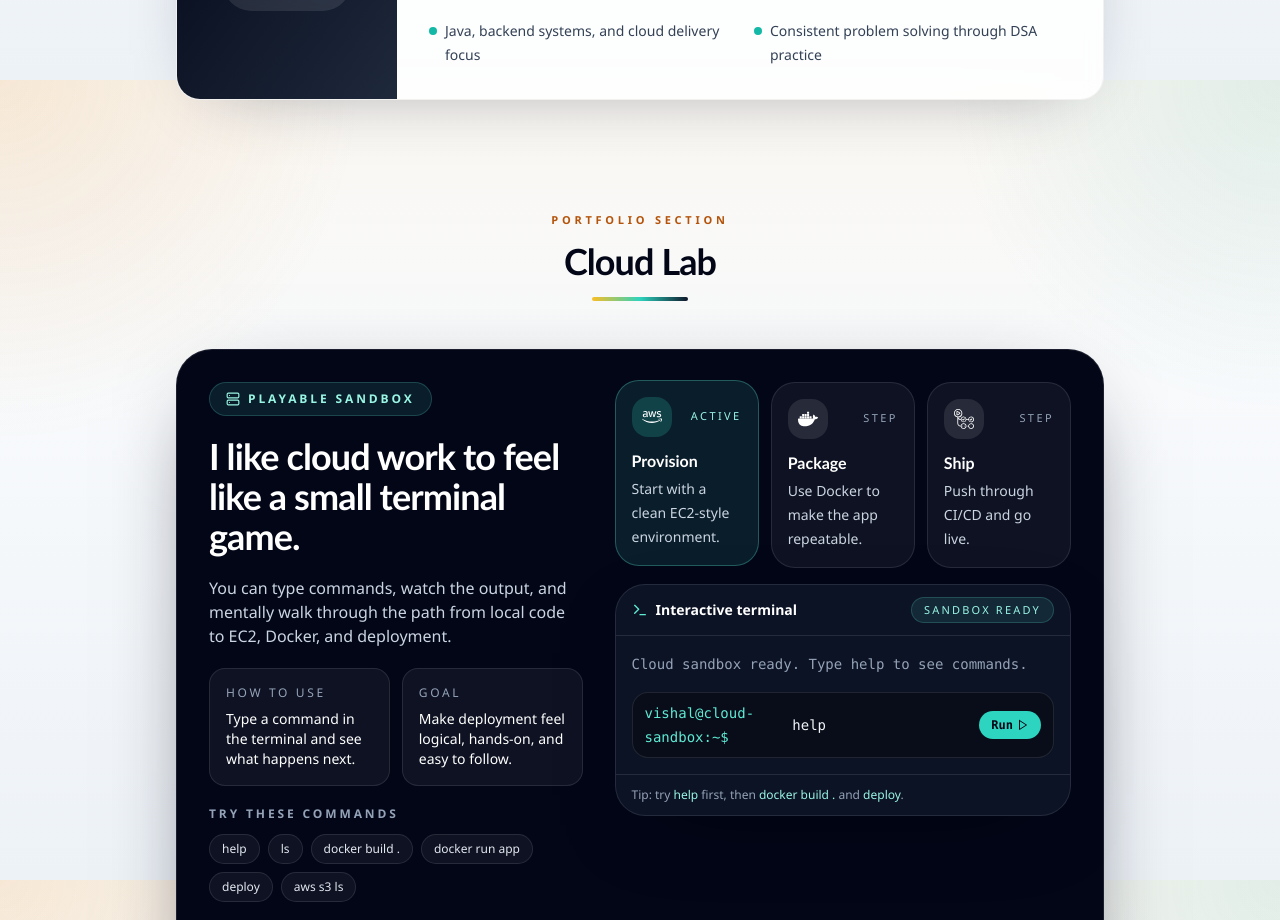
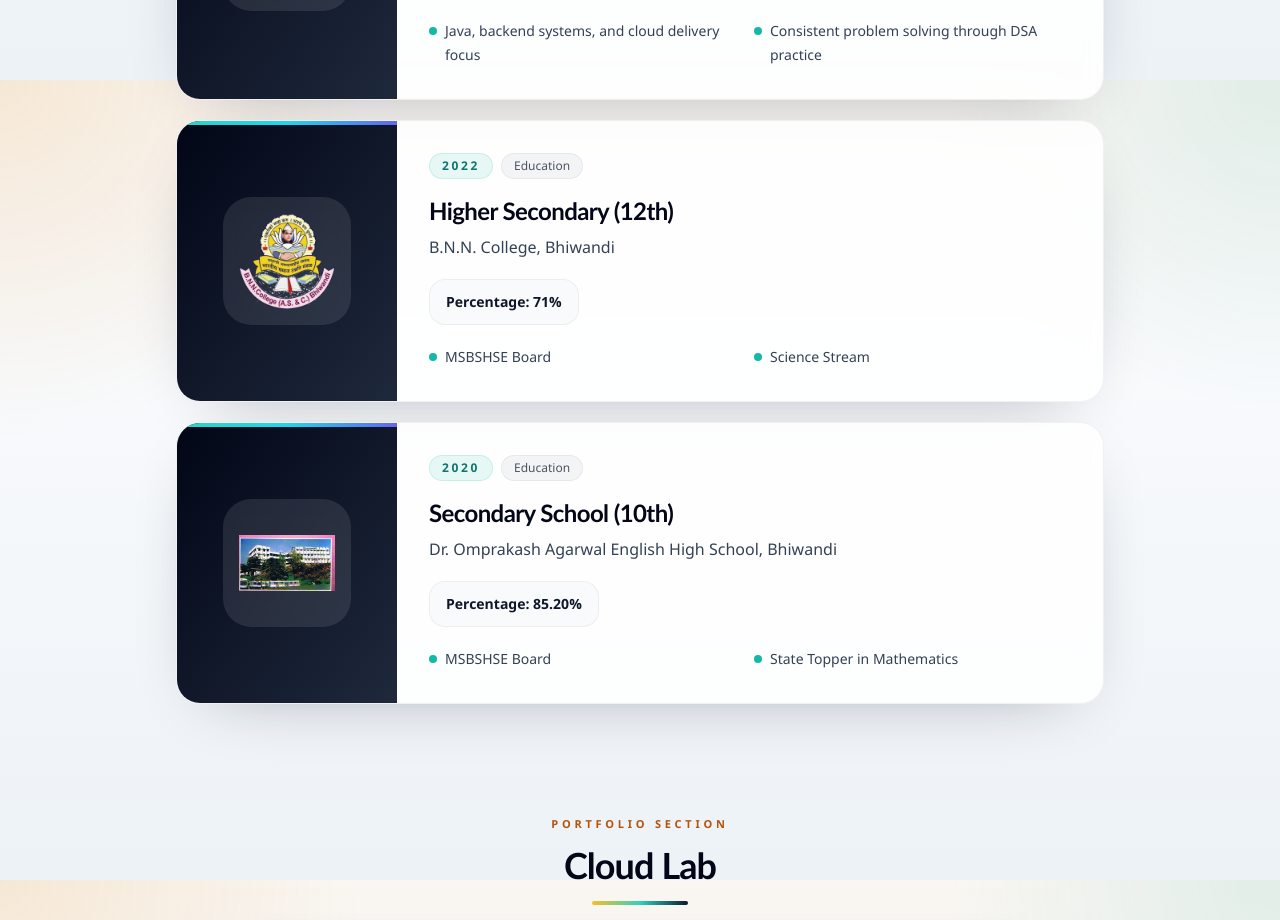
Before and after one commit to vishal-kesharwani/Vishal-Portfolio, a Next.js app: page / in a window 1280 px wide. Shown: the part 7920-8840 px from the top of the page. Built offline with nearby package versions, Linux system fonts and the light colour scheme.

Commit message:
UPDATED EDUCATION

```diff
--- a/components/education.tsx
+++ b/components/education.tsx
@@ -5,6 +5,8 @@ import SectionHeading from "./section-heading";
 import { motion } from "framer-motion";
 import { useSectionInView } from "@/lib/hooks";
 import MITLogo from "@/public/MIT-logo.png";
+import bnnLogo from "@/public/bnn-college-logo.png";
+import doaLogo from "@/public/doa-school-logo.jpg";
 import Image from "next/image";
 
 const educationItems = [
@@ -18,6 +20,22 @@ const educationItems = [
       "Consistent problem solving through DSA practice",
     ],
     logo: MITLogo,
+  },
+  {
+    title: "Higher Secondary (12th)",
+    institution: "B.N.N. College, Bhiwandi",
+    period: "2022",
+    metric: "Percentage: 71%",
+    points: ["MSBSHSE Board", "Science Stream"],
+    logo: bnnLogo,
+  },
+  {
+    title: "Secondary School (10th)",
+    institution: "Dr. Omprakash Agarwal English High School, Bhiwandi",
+    period: "2020",
+    metric: "Percentage: 85.20%",
+    points: ["MSBSHSE Board", "State Topper in Mathematics"],
+    logo: doaLogo,
   },
 ] as const;
 
```
